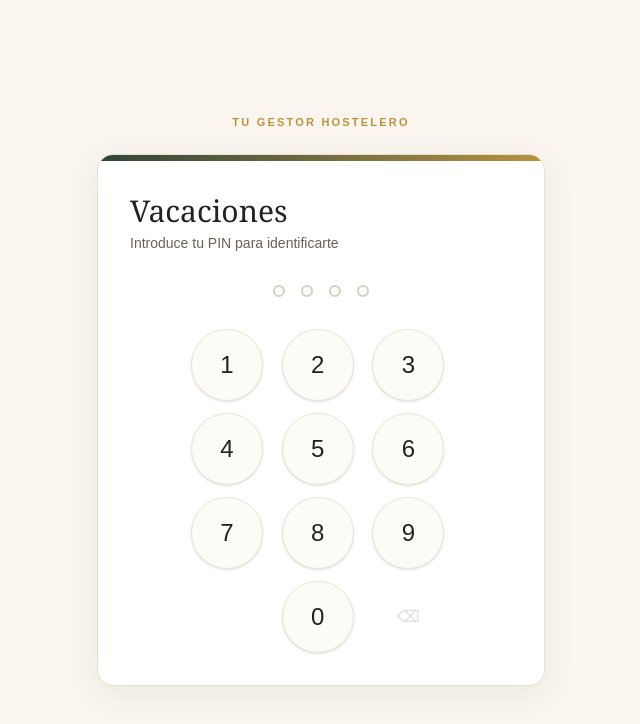
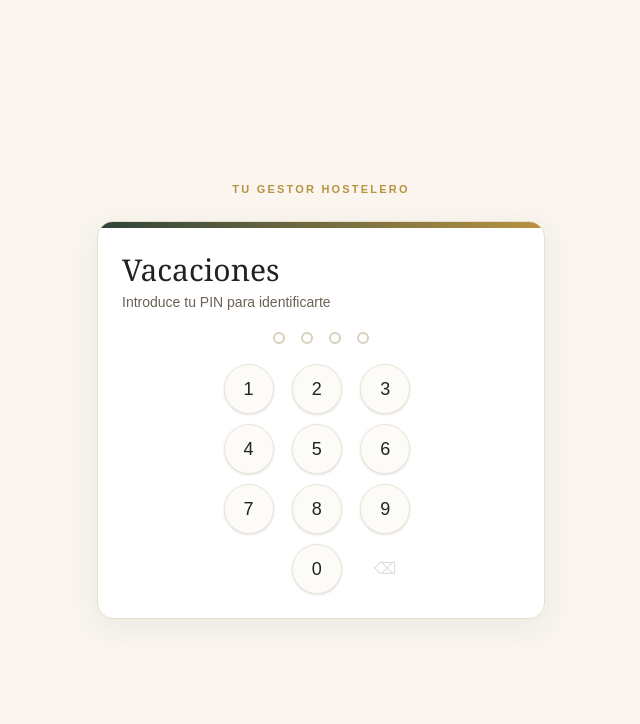
Before and after one commit to smayov/tgh-roadmap, a Next.js app: page /vacaciones/1 in a window 1280 px wide. Shown: the top 724 px of the page, without its empty margins (319-959 px from the left). Built offline with nearby package versions, Linux system fonts and the light colour scheme.

Commit message:
modulo de personal: vacaciones y ausencias22

```diff
--- a/app/vacaciones/[negocioId]/page.jsx
+++ b/app/vacaciones/[negocioId]/page.jsx
@@ -128,7 +128,7 @@ export default function VacacionesPage({ params }) {
           {/* Franja superior de acento */}
           <div className="h-1.5 bg-gradient-to-r from-[#2F4538] to-[#B8933F]" />
 
-          <div className="p-8">
+          <div className="p-6">
             {!empleado ? (
               <>
                 <h1
@@ -137,11 +137,11 @@ export default function VacacionesPage({ params }) {
                 >
                   Vacaciones
                 </h1>
-                <p className="mb-8 text-sm text-[#6B6155]">
+                <p className="mb-5 text-sm text-[#6B6155]">
                   Introduce tu PIN para identificarte
                 </p>
 
-                <div className="mb-8 flex justify-center gap-4">
+                <div className="mb-5 flex justify-center gap-4">
                   {[0, 1, 2, 3].map((i) => (
                     <div
                       key={i}
@@ -160,13 +160,13 @@ export default function VacacionesPage({ params }) {
                   </div>
                 )}
 
-                <div className="mx-auto grid max-w-[260px] grid-cols-3 gap-3">
+                <div className="mx-auto grid max-w-[195px] grid-cols-3 gap-2.5">
                   {["1", "2", "3", "4", "5", "6", "7", "8", "9"].map((d) => (
                     <button
                       key={d}
                       onClick={() => handleDigit(d)}
                       disabled={identificando}
-                      className="flex h-[72px] w-[72px] items-center justify-center rounded-full border border-[#EDE6D6] bg-[#FDFBF7] text-2xl font-medium text-[#1F2420] shadow-sm transition-all hover:border-[#2F4538]/30 hover:bg-white active:scale-95 disabled:opacity-40"
+                      className="flex h-[50px] w-[50px] items-center justify-center rounded-full border border-[#EDE6D6] bg-[#FDFBF7] text-lg font-medium text-[#1F2420] shadow-sm transition-all hover:border-[#2F4538]/30 hover:bg-white active:scale-95 disabled:opacity-40"
                     >
                       {d}
                     </button>
@@ -175,14 +175,14 @@ export default function VacacionesPage({ params }) {
                   <button
                     onClick={() => handleDigit("0")}
                     disabled={identificando}
-                    className="flex h-[72px] w-[72px] items-center justify-center rounded-full border border-[#EDE6D6] bg-[#FDFBF7] text-2xl font-medium text-[#1F2420] shadow-sm transition-all hover:border-[#2F4538]/30 hover:bg-white active:scale-95 disabled:opacity-40"
+                    className="flex h-[50px] w-[50px] items-center justify-center rounded-full border border-[#EDE6D6] bg-[#FDFBF7] text-lg font-medium text-[#1F2420] shadow-sm transition-all hover:border-[#2F4538]/30 hover:bg-white active:scale-95 disabled:opacity-40"
                   >
                     0
                   </button>
                   <button
                     onClick={handleBorrar}
                     disabled={identificando || pin.length === 0}
-                    className="flex h-[72px] w-[72px] items-center justify-center rounded-full text-base font-medium text-[#9A8F7D] transition-all hover:text-[#1F2420] active:scale-95 disabled:opacity-30"
+                    className="flex h-[50px] w-[50px] items-center justify-center rounded-full text-base font-medium text-[#9A8F7D] transition-all hover:text-[#1F2420] active:scale-95 disabled:opacity-30"
                   >
                     ⌫
                   </button>
```
